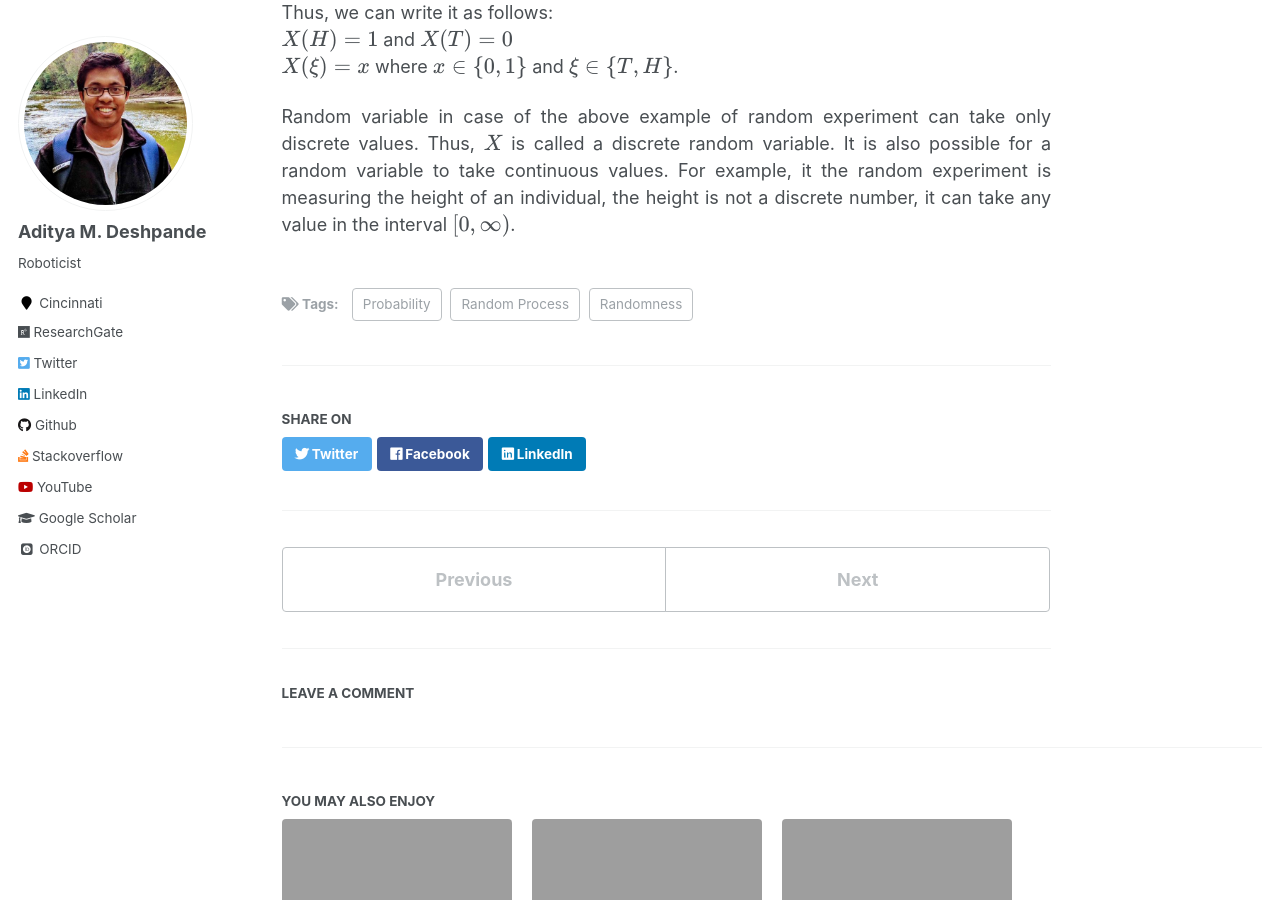
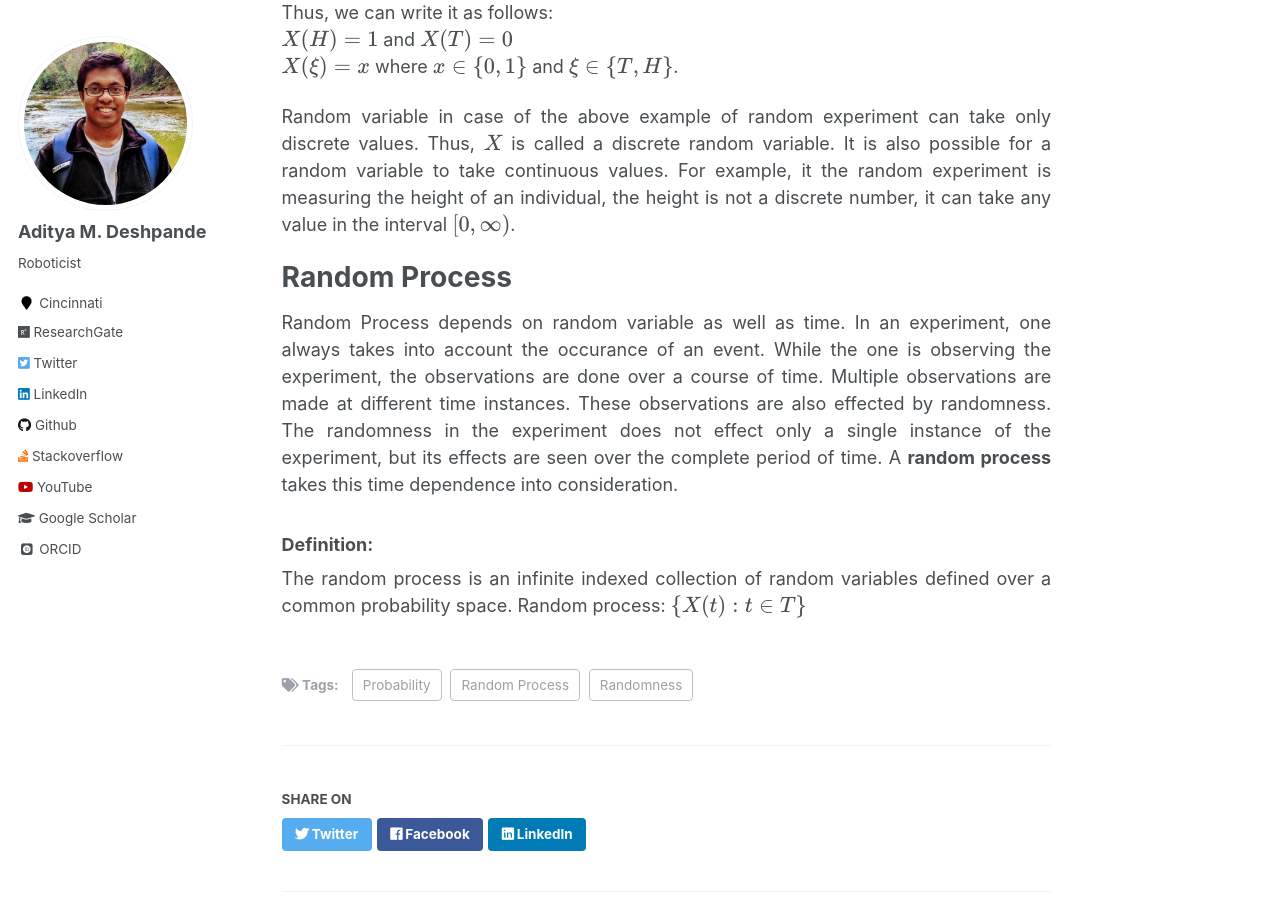
Before and after one commit to adipandas/adipandas.github.io, a Jekyll site: the page built from _posts/2019-09-01-random-process.md, in a window 1280 px wide and 900 px high, scrolled down 1055 px. Built offline with Jekyll 4.4.1, drawn with Linux system fonts in a browser that asks for light colours; some web fonts are replaced; formulas are drawn with MathJax 3; comment, search, counter and statistics services are not loaded; some of the changed text lies outside the part shown.

Commit message:
Update 2019-09-01-random-process.md

```diff
--- a/_posts/2019-09-01-random-process.md
+++ b/_posts/2019-09-01-random-process.md
@@ -34,5 +34,12 @@ Thus, we can write it as follows:
 $$X(H) = 1$$ and $$X(T)=0$$
 $$X(\xi)=x$$ where $$x\in\{0, 1\}$$ and $$\xi\in\{T, H\}$$.
 
+Random variable in case of the above example of random experiment can take only discrete values. Thus, $$X$$ is called a discrete random variable. It is also possible for a random variable to take continuous values. For example, it the random experiment is measuring the height of an individual, the height is not a discrete number, it can take any value in the interval $$[0, \infty)$$.
 
-Random variable in case of the above example of random experiment can take only discrete values. Thus, $$X$$ is called a discrete random variable. It is also possible for a random variable to take continuous values. For example, it the random experiment is measuring the height of an individual, the height is not a discrete number, it can take any value in the interval $$[0, \infty)$$.
+Random Process
+===
+Random Process depends on random variable as well as time. In an experiment, one always takes into account the occurance of an event. While the one is observing the experiment, the observations are done over a course of time. Multiple observations are made at different time instances. These observations are also effected by randomness. The randomness in the experiment does not effect only a single instance of the experiment, but its effects are seen over the complete period of time. A **random process** takes this time dependence into consideration.
+
+### Definition:
+The random process is an infinite indexed collection of random variables defined over a common probability space.
+Random process: $$\{X(t): t\in T\}$$
```
